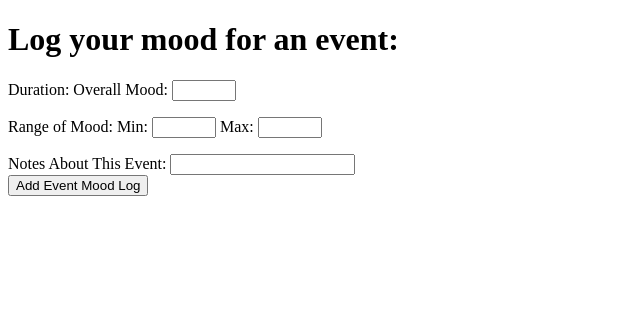
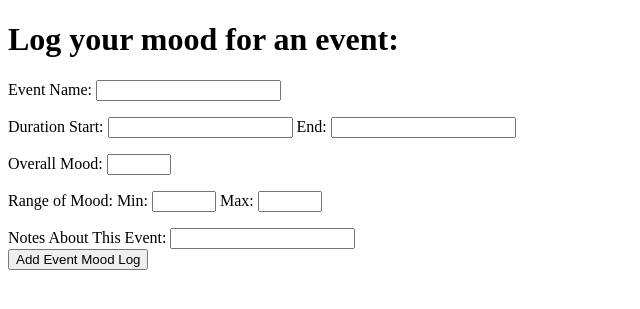
Before and after one commit to paulinang/moodwatch, a Flask app: page /log_event_mood in a window 1280 px wide. Shown: the top 309 px of the page, without its empty margins (0-640 px from the left). Run offline with Flask 2, Linux system fonts and the light colour scheme; some libraries are stand-ins or nearby versions.

Commit message:
seed.py now loads days for a user, can log events that correspond with logged days

```diff
--- a/server.py
+++ b/server.py
@@ -1,4 +1,6 @@
 from jinja2 import StrictUndefined
+
+from datetime import datetime
 
 from flask import Flask, jsonify, render_template, request, redirect, flash, session
 from flask_debugtoolbar import DebugToolbarExtension
@@ -164,18 +166,6 @@ def process_day_mood_log():
 
     date = (request.form.get('date'))
     user_id, overall_mood, min_mood, max_mood, notes = get_mood_rating()
-    # user_id = session['user_id']
-    # overall_mood = request.form.get('overall-mood')
-    # notes = request.form.get('notes')
-    # min and max mood are not req in html, will give empty str if not filled
-    # changes empty str to None in Python before passing it into Day instance
-    # prevents error when making record in db (min/max mood are integers)
-    # if not request.form.get('min-mood'):
-    #     min_mood = None
-    #     max_mood = None
-    # else:
-    #     min_mood = request.form.get('min-mood')
-    #     max_mood = request.form.get('max-mood')
 
     day = Day(user_id=user_id,
               date=date,
@@ -202,8 +192,9 @@ def process_event_mood_log():
     """ Add event log to db"""
 
     # get user inputs
-    event_name = request.form.get('event_name')
-    # GET DATE RANGE
+    event_name = request.form.get('event-name')
+    start_date = datetime.strptime(request.form.get('start-date'), '%Y-%m-%d')
+    end_date = datetime.strptime(request.form.get('end-date'), '%Y-%m-%d')
     user_id, overall_mood, min_mood, max_mood, notes = get_mood_rating()
 
     # create event
@@ -214,13 +205,12 @@ def process_event_mood_log():
                   notes=notes)
     db.session.add(event)
     db.session.commit()
-    # GET EVENT ID FOR NEWLY CREATED EVENT
 
     # create eventdays for all days user has logged that fall into event duration
     user = User.query.get(user_id)
     for day in user.days:
-        # IF day.datetime IN DATE RANGE
-            event_day = EventDay(event_id=event_id,
+        if (start_date.date() <= day.date) and (day.date <= end_date.date()):
+            event_day = EventDay(event_id=event.event_id,
                                  day_id=day.day_id)
             db.session.add(event_day)
     db.session.commit()
--- a/templates/event_mood_form.html
+++ b/templates/event_mood_form.html
@@ -2,10 +2,41 @@
 
 {% block content %}
     <h1>Log your mood for an event:</h1>
-    <form id='day-mood-form' action='/log_day_mood' method='POST'>
-        <!-- LOOK INTO KELLY"S DATE RANGE PICKER -->
-        <label for='date'>Duration: </label>
-        <!-- <input id='date' type='date' name='date' required><br> -->
+    <form id='event-mood-form' action='/log_event_mood' method='POST'>
+        <label for='event-name'>Event Name:</label>
+        <input id='event-date' type-'text' name='event-name' required><br>
+        <p> Duration
+            <link rel="stylesheet" href="//code.jquery.com/ui/1.12.1/themes/base/jquery-ui.css">
+            <script src="https://code.jquery.com/ui/1.12.1/jquery-ui.js"></script>
+            <label for='start-date'>Start:</label>
+            <input id='start-date' type='text' name='start-date' required>
+            <label for='end-date'>End:</label>
+            <input id='end-date' type='text' name='end-date' required><br>
+        </p>
+
+        <script>
+            // When DOM is ready, turn date input to datepicker
+            $( function() {
+                $( "#start-date" ).datepicker({
+                    changeMonth: true,
+                    changeYear: true,
+                    // restrict date range from start date ago to current day
+                    minDate: '-3M',
+                    maxDate: new Date(),
+                    dateFormat: 'yy-mm-dd'
+                });
+            $( function() {
+                $( "#end-date" ).datepicker({
+                    changeMonth: true,
+                    changeYear: true,
+                    // restrict date range from start date ago to current day
+                    minDate: '-2M',
+                    maxDate: new Date(),
+                    dateFormat: 'yy-mm-dd'
+                });
+            } );
+            } );
+        </script>
 
         <label for='overall-mood'>Overall Mood: </label>
         <input id='overall-mood' type='number' name='overall-mood' min='-50' max='50' required><br>
@@ -26,21 +57,17 @@
 
 
     <script>
-        var d = new Date();
-        var day = d.getDate();
-        if (day < 10) {
-            day = '0' + day;
-        }
-        var dStr = d.getFullYear() + '-' + (d.getMonth() + 1) + '-' + day;
-        $('#date').attr('max', dStr);
-
         function validateMoodRange(evt){
-
             var overallMood = $('#overall-mood').val()
             var minMood = $('#min-mood').val()
             var maxMood = $('#max-mood').val()
 
             if ((minMood && maxMood)) {
+                // .val() returns str, need to make it int for comparisons
+                overallMood = parseInt(overallMood)
+                minMood = parseInt(minMood)
+                maxMood = parseInt(maxMood)
+
                 if (minMood > maxMood) {
                     var msg = '** Min should not be greater than max **'
                     // evt.preventDefault();
@@ -62,7 +89,7 @@
             }
         }
 
-        $('#day-mood-form').on('submit', validateMoodRange);
+        $('#event-mood-form').on('submit', validateMoodRange);
 
     </script>
 
```
Also changed, not shown: seed.py (+16 -0 lines).
